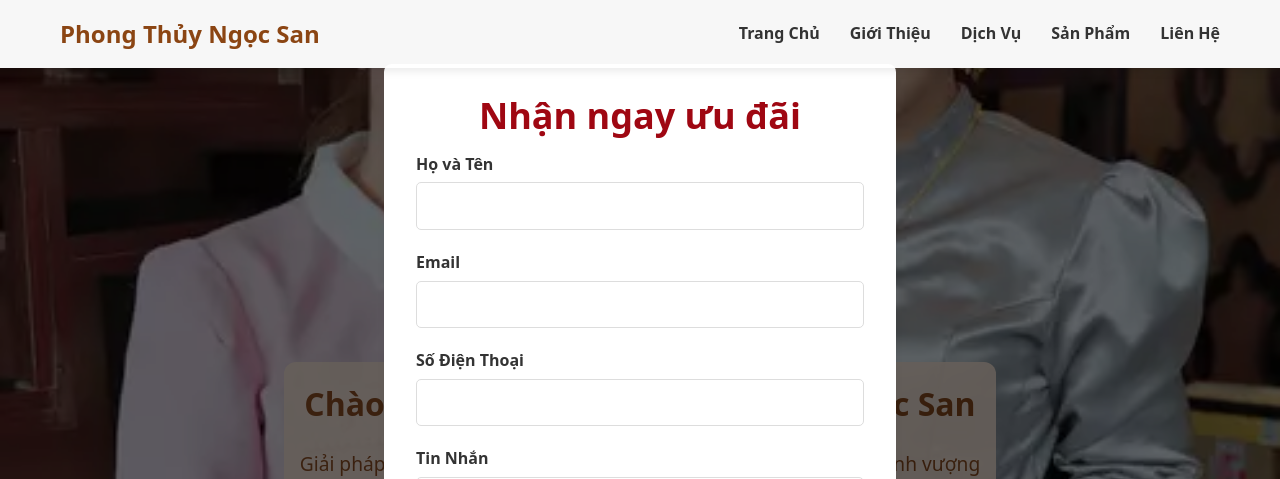
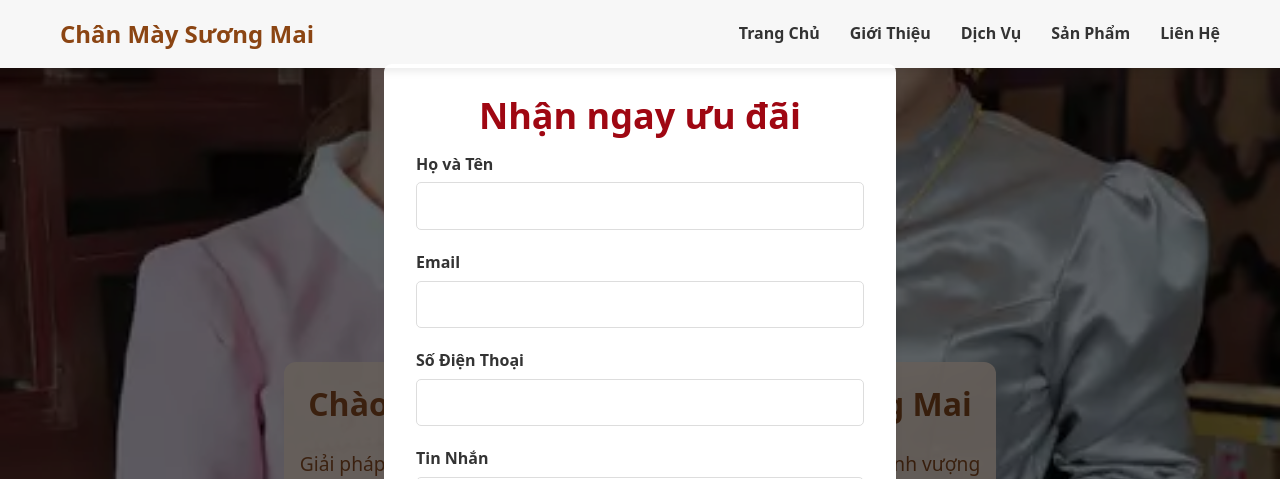
Before and after one commit to TriThuc2321/thammy, a Next.js app: page / in a window 1280 px wide. Shown: the top 479 px of the page. Built offline with nearby package versions, Linux system fonts and the light colour scheme.

Commit message:
feat: add metadata

```diff
--- a/src/app/layout.tsx
+++ b/src/app/layout.tsx
@@ -14,8 +14,8 @@ const geistMono = Geist_Mono({
 });
 
 export const metadata: Metadata = {
-  title: "Create Next App",
-  description: "Generated by create next app",
+  title: "Chân mày sương mai",
+  description: "Chân mày sương mai",
 };
 
 export default function RootLayout({
--- a/src/components/AboutSection/index.tsx
+++ b/src/components/AboutSection/index.tsx
@@ -10,7 +10,7 @@ export default function AboutSection() {
         <div className="about-content">
           <div className="about-text">
             <p>
-              Phong Thủy Ngọc San là đơn vị chuyên cung cấp các dịch vụ và sản
+              Chân Mày Sương Mai là đơn vị chuyên cung cấp các dịch vụ và sản
               phẩm phong thủy chất lượng cao, mang đến sự cân bằng và thịnh
               vượng cho không gian sống và làm việc của bạn.
             </p>
--- a/src/components/Footer/index.tsx
+++ b/src/components/Footer/index.tsx
@@ -6,7 +6,7 @@ export default function Footer() {
       <div className="container">
         <div className="footer-content">
           <div className="footer-logo">
-            <h3>Phong Thủy Ngọc San</h3>
+            <h3>Chân Mày Sương Mai</h3>
             <p>Giải pháp phong thủy chuyên nghiệp</p>
           </div>
           <div className="footer-links">
@@ -45,7 +45,7 @@ export default function Footer() {
           </div>
         </div>
         <div className="copyright">
-          <p>&copy; 2025 Phong Thủy Ngọc San. Tất cả quyền được bảo lưu.</p>
+          <p>&copy; 2025 Chân Mày Sương Mai. Tất cả quyền được bảo lưu.</p>
         </div>
       </div>
     </footer>
--- a/src/components/Header/index.tsx
+++ b/src/components/Header/index.tsx
@@ -5,7 +5,7 @@ export default function Header() {
     <header>
       <div className="container">
         <div className="logo">
-          <h1>Phong Thủy Ngọc San</h1>
+          <h1>Chân Mày Sương Mai</h1>
         </div>
         <nav>
           <ul>
--- a/src/components/HeroSection/index.tsx
+++ b/src/components/HeroSection/index.tsx
@@ -10,7 +10,7 @@ export default function HeroSection() {
       <div className="container">
         <div className="hero-wrapper">
           <div className="hero-content">
-            <h2>Chào Mừng Đến Với Phong Thủy Ngọc San</h2>
+            <h2>Chào Mừng Đến Với Chân Mày Sương Mai</h2>
             <p>
               Giải pháp phong thủy chuyên nghiệp cho cuộc sống hài hòa và thịnh
               vượng
```
